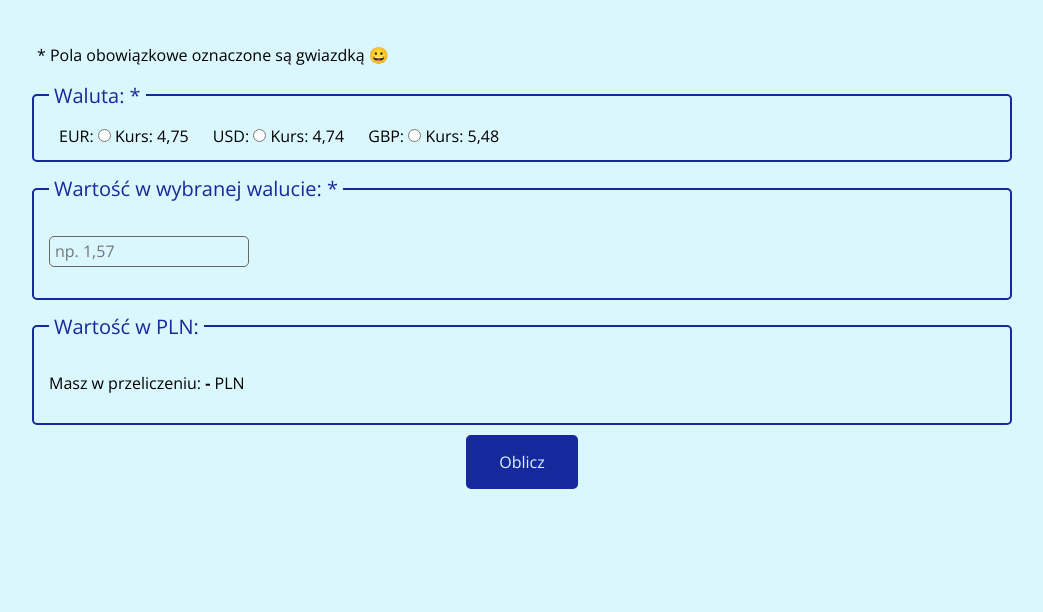
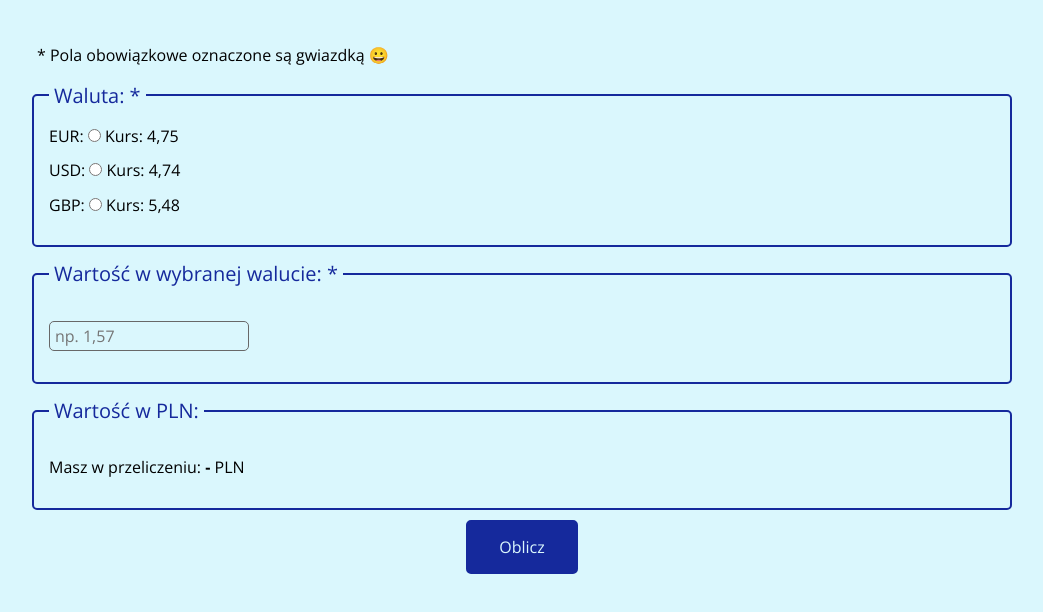
Before and after one commit to Strojny/currency-converter, a plain HTML site: page index.html in a window 1280 px wide. Shown: the part 104-716 px from the top of the page, without its empty margins (118-1161 px from the left). Drawn offline with nearby package versions, Linux system fonts and the light colour scheme.

Commit message:
currencies display change + new README image

```diff
--- a/css/form.css
+++ b/css/form.css
@@ -8,7 +8,8 @@
 }
 
 .form__label{
-    margin: 10px;
+    margin-bottom: 16px;
+    display: block;
 }
 
 .form__fieldset {
```
Also changed, not shown: images/Kantor.png (deleted), images/Kantor_2.png (added).
